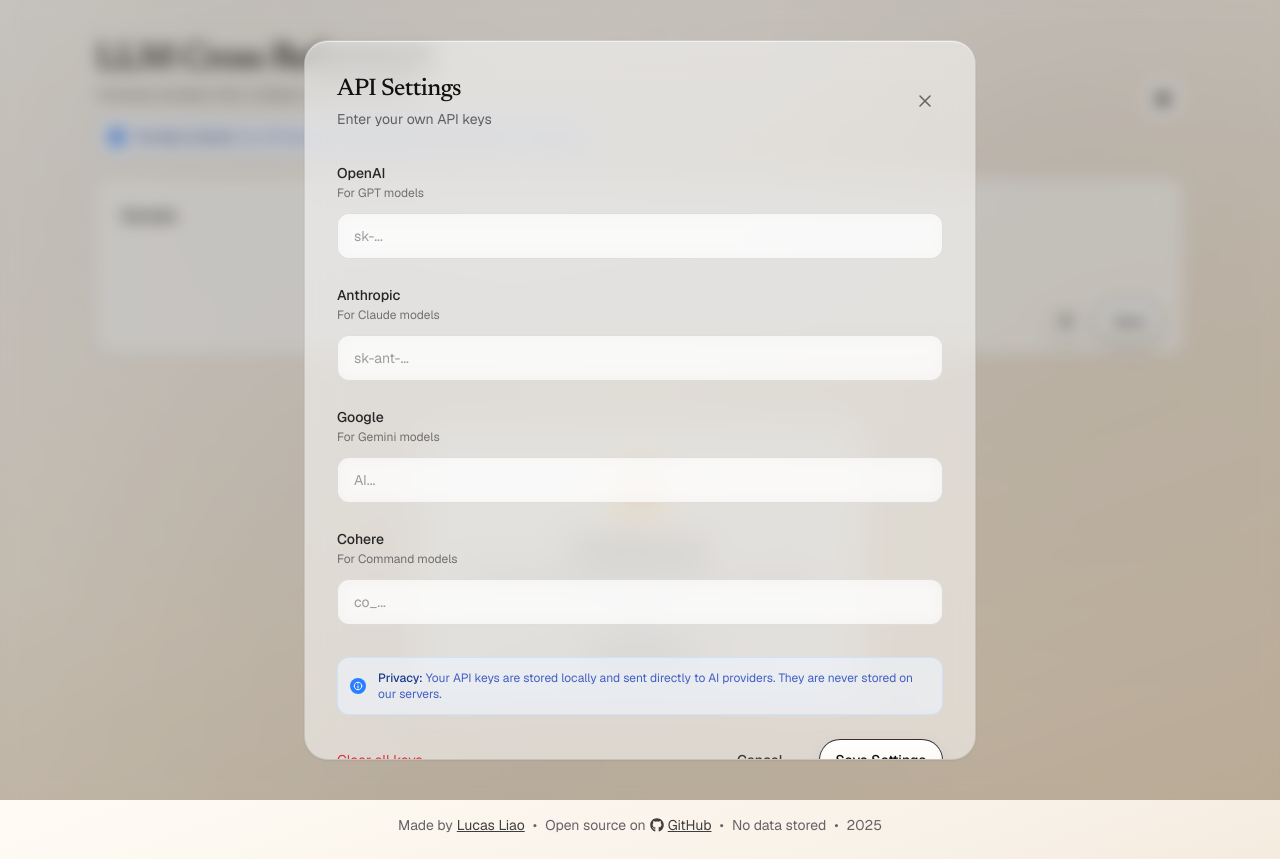
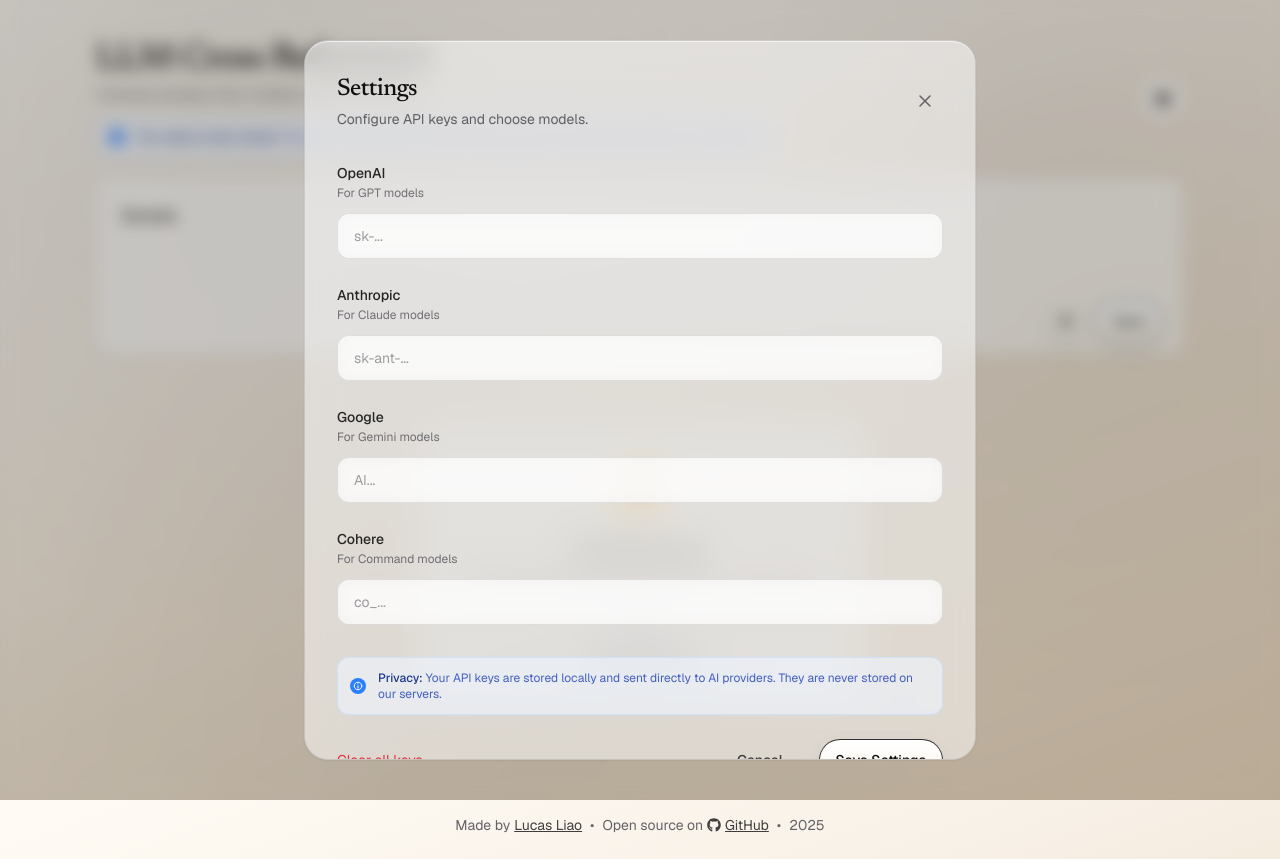
Before and after one commit to lucasliao0403/llm-cross-referencer, a Next.js app: page / in a window 1280 px wide. Both pictures are taken after typing "Sample" into the empty fields and a click on the button "Add API Keys". Built offline with nearby package versions, Linux system fonts and the light colour scheme.

Commit message:
update README.txt

```diff
--- a/src/app/page.tsx
+++ b/src/app/page.tsx
@@ -271,7 +271,7 @@
                   </svg>
                 </div>
                 <p className="text-xs text-blue-800/80 whitespace-nowrap">
-                  <span className="font-medium text-blue-900">No data is stored.</span> Your API keys are stored locally and sent directly to AI providers.
+                  <span className="font-medium text-blue-900">Your data is never stored.</span> This open source project stores API keys locally and sends them directly to AI providers.
                 </p>
               </div>
             </div>
@@ -515,8 +515,6 @@
             </a>
           </div>
           <span>•</span>
-          <span>No data stored</span>
-          <span>•</span>
           <span>2025</span>
         </div>
       </footer>
--- a/src/components/ApiKeysModal.tsx
+++ b/src/components/ApiKeysModal.tsx
@@ -101,9 +101,9 @@
               {/* Header */}
               <div className="flex items-center justify-between mb-8">
                 <div>
-                  <h2 className="retro-heading text-2xl font-medium">API Settings</h2>
+                  <h2 className="retro-heading text-2xl font-medium">Settings</h2>
                   <p className="text-sm text-ink-muted/80 mt-1">
-                    Enter your own API keys
+                    Configure API keys and choose models.
                   </p>
                 </div>
                 <button
```
Also changed, not shown: 2 other files (tests, documents, lock files or other folders).
